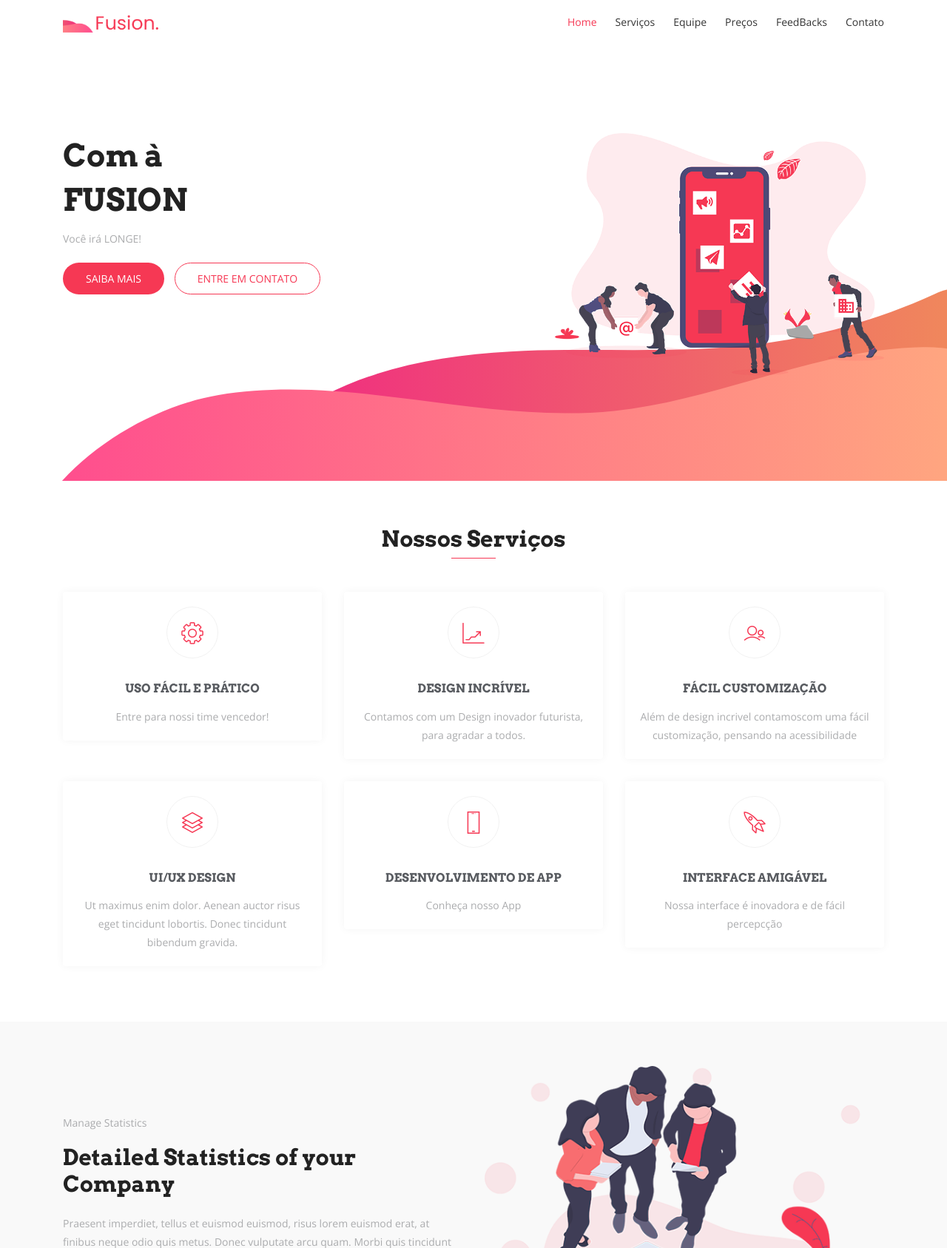
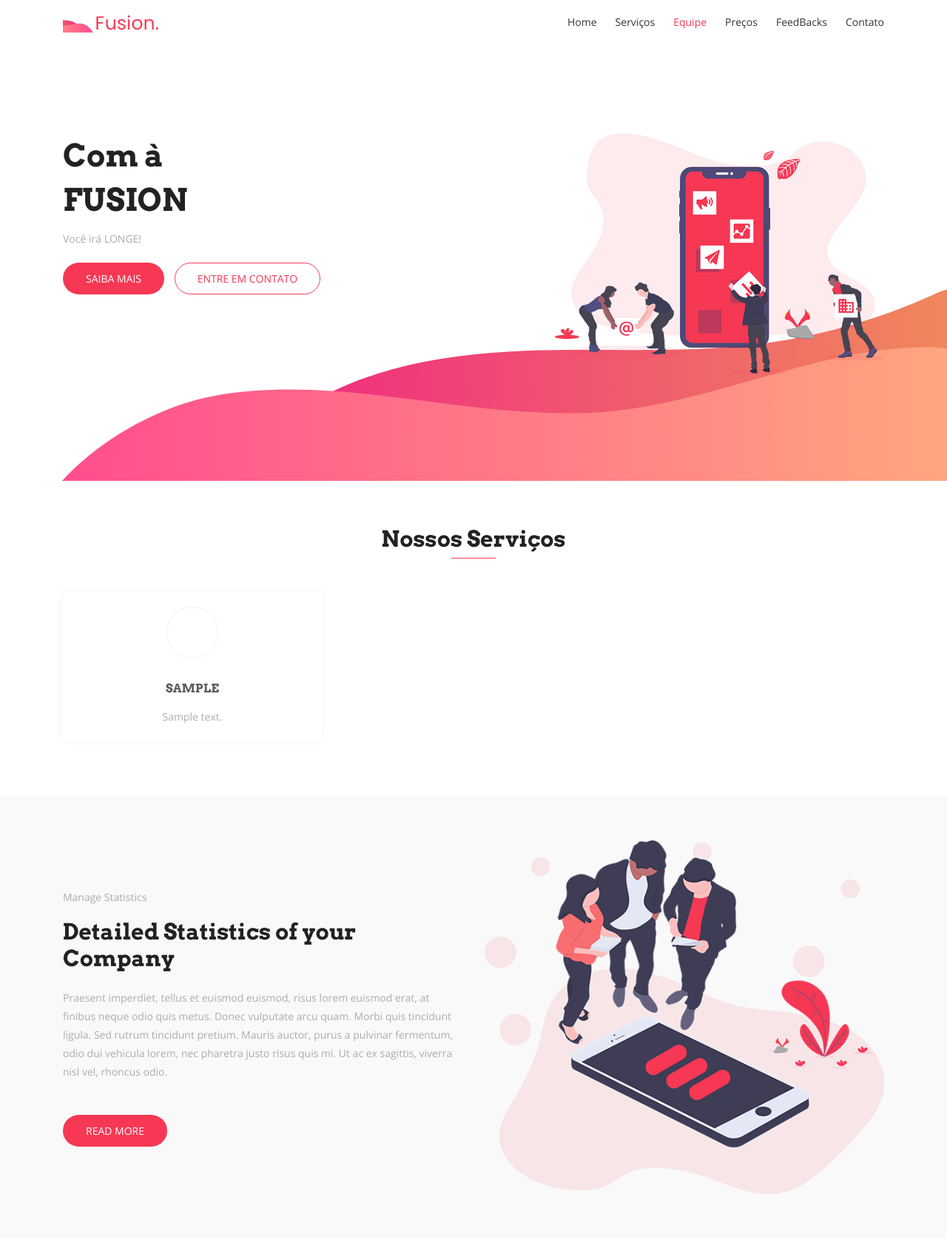
Before and after one commit to Todpig/FusionUdemy, a Django app: page / in a window 1280 px wide. Shown: the top 1687 px of the page at 74% size. Run offline with Django 4.2, Linux system fonts and the light colour scheme; tables that the repository leaves empty hold one stand-in row (values such as "Sample post"); some libraries are stand-ins or nearby versions; some web fonts are replaced.

Commit message:
mais codigo

```diff
--- a/Fusion/core/templates/servicos.html
+++ b/Fusion/core/templates/servicos.html
@@ -6,84 +6,20 @@
         <div class="shape wow fadeInDown" data-wow-delay="0.3s"></div>
       </div>
       <div class="row">
+        {% for s in servicos %}
         <!-- Services item -->
         <div class="col-md-6 col-lg-4 col-xs-12">
           <div class="services-item wow fadeInRight" data-wow-delay="0.3s">
             <div class="icon">
-              <i class="lni-cog"></i>
+              <i class="{{ s.icon }}"></i>
             </div>
             <div class="services-content">
-              <h3><a href="#">Uso fácil e prático</a></h3>
-              <p>Entre para nossi time vencedor! </p>
+              <h3><a href="#">{{ s.servico }}</a></h3>
+              <p>{{ s.descricao }}</p>
             </div>
           </div>
         </div>
-
-        <!-- Services item -->
-        <div class="col-md-6 col-lg-4 col-xs-12">
-          <div class="services-item wow fadeInRight" data-wow-delay="0.6s">
-            <div class="icon">
-              <i class="lni-stats-up"></i>
-            </div>
-            <div class="services-content">
-              <h3><a href="#">Design incrível</a></h3>
-              <p>Contamos com um Design inovador  futurista, para agradar a todos. </p>
-            </div>
-          </div>
-        </div>
-
-        <!-- Services item -->
-        <div class="col-md-6 col-lg-4 col-xs-12">
-          <div class="services-item wow fadeInRight" data-wow-delay="0.9s">
-            <div class="icon">
-              <i class="lni-users"></i>
-            </div>
-            <div class="services-content">
-              <h3><a href="#">Fácil customização</a></h3>
-              <p>Além de design incrivel contamoscom uma fácil customização, pensando na acessibilidade</p>
-            </div>
-          </div>
-        </div>
-
-        <!-- Services item -->
-        <div class="col-md-6 col-lg-4 col-xs-12">
-          <div class="services-item wow fadeInRight" data-wow-delay="1.2s">
-            <div class="icon">
-              <i class="lni-layers"></i>
-            </div>
-            <div class="services-content">
-              <h3><a href="#">UI/UX Design</a></h3>
-              <p>Ut maximus enim dolor. Aenean auctor risus eget tincidunt lobortis. Donec tincidunt bibendum gravida. </p>
-            </div>
-          </div>
-        </div>
-
-        <!-- Services item -->
-        <div class="col-md-6 col-lg-4 col-xs-12">
-          <div class="services-item wow fadeInRight" data-wow-delay="1.5s">
-            <div class="icon">
-              <i class="lni-mobile"></i>
-            </div>
-            <div class="services-content">
-              <h3><a href="#">Desenvolvimento de App</a></h3>
-              <p>Conheça nosso App </p>
-            </div>
-          </div>
-        </div>
-
-        <!-- Services item -->
-        <div class="col-md-6 col-lg-4 col-xs-12">
-          <div class="services-item wow fadeInRight" data-wow-delay="1.8s">
-            <div class="icon">
-              <i class="lni-rocket"></i>
-            </div>
-            <div class="services-content">
-              <h3><a href="#">Interface amigável</a></h3>
-              <p>Nossa interface é inovadora e de fácil percepcção </p>
-            </div>
-          </div>
-        </div>
-
+         {% endfor %}
       </div>
     </div>
   </section>
--- a/Fusion/core/templates/time.html
+++ b/Fusion/core/templates/time.html
@@ -6,96 +6,34 @@
         <div class="shape wow fadeInDown" data-wow-delay="0.3s"></div>
       </div>
       <div class="row">
+
+    <!-- Team Item Starts -->
+
+        {% for f in funcionarios %}
+
         <div class="col-lg-6 col-md-12 col-xs-12">
-          <!-- Team Item Starts -->
           <div class="team-item wow fadeInRight" data-wow-delay="0.2s">
             <div class="team-img">
-              <img class="img-fluid" src="{% static 'img/team/team-01.png' %}" alt="">
+              <img class="img-fluid" src="{{ f.imagem.thumb.url }}" alt="{{ f.nome }}">
             </div>
             <div class="contetn">
               <div class="info-text">
-                <h3><a href="#">David Smith</a></h3>
-                <p>Front-end Developer</p>
+                <h3><a href="#">{{ f.nome }}</a></h3>
+                <p>{{ f.cargo }}</p>
               </div>
-              <p>Lorem ipsum dolor sit amet, consectetur adipisicing elit. Quod eos id officiis hic tenetur.</p>
+              <p>{{ f.bio }}</p>
               <ul class="social-icons">
-                <li><a href="#"><i class="lni-facebook-filled" aria-hidden="true"></i></a></li>
-                <li><a href="#"><i class="lni-twitter-filled" aria-hidden="true"></i></a></li>
-                <li><a href="#"><i class="lni-instagram-filled" aria-hidden="true"></i></a></li>
+                <li><a href="{{ f.facebook }}"><i class="lni-facebook-filled" aria-hidden="true"></i></a></li>
+                <li><a href="{{ f.twitter }}"><i class="lni-twitter-filled" aria-hidden="true"></i></a></li>
+                <li><a href="{{ f.instagram }}"><i class="lni-instagram-filled" aria-hidden="true"></i></a></li>
               </ul>
             </div>
           </div>
         </div>
+
+        {% endfor %}
+
        <!-- Team Item Ends -->
-
-
-        <div class="col-lg-6 col-md-12 col-xs-12">
-          <!-- Team Item Starts -->
-          <div class="team-item wow fadeInRight" data-wow-delay="0.4s">
-            <div class="team-img">
-              <img class="img-fluid" src="{% static 'img/team/team-02.png' %}" alt="">
-            </div>
-            <div class="contetn">
-              <div class="info-text">
-                <h3><a href="#">ERIC PETERSON</a></h3>
-                <p>Product Designer</p>
-              </div>
-              <p>Lorem ipsum dolor sit amet, consectetur adipisicing elit. Quod eos id officiis hic tenetur.</p>
-              <ul class="social-icons">
-                <li><a href="#"><i class="lni-facebook-filled" aria-hidden="true"></i></a></li>
-                <li><a href="#"><i class="lni-twitter-filled" aria-hidden="true"></i></a></li>
-                <li><a href="#"><i class="lni-instagram-filled" aria-hidden="true"></i></a></li>
-              </ul>
-            </div>
-          </div>
-        </div>
-        <!-- Team Item Ends -->
-
-
-        <div class="col-lg-6 col-md-12 col-xs-12">
-          <!-- Team Item Starts -->
-          <div class="team-item wow fadeInRight" data-wow-delay="0.6s">
-            <div class="team-img">
-              <img class="img-fluid" src="{% static 'img/team/team-03.png' %}" alt="">
-            </div>
-            <div class="contetn">
-              <div class="info-text">
-                <h3><a href="#">DURWIN BABB</a></h3>
-                <p>Lead Designer</p>
-              </div>
-              <p>Lorem ipsum dolor sit amet, consectetur adipisicing elit. Quod eos id officiis hic tenetur.</p>
-              <ul class="social-icons">
-                <li><a href="#"><i class="lni-facebook-filled" aria-hidden="true"></i></a></li>
-                <li><a href="#"><i class="lni-twitter-filled" aria-hidden="true"></i></a></li>
-                <li><a href="#"><i class="lni-instagram-filled" aria-hidden="true"></i></a></li>
-              </ul>
-            </div>
-          </div>
-        </div>
-          <!-- Team Item Ends -->
-
-
-        <div class="col-lg-6 col-md-12 col-xs-12">
-          <!-- Team Item Starts -->
-          <div class="team-item wow fadeInRight" data-wow-delay="0.8s">
-            <div class="team-img">
-              <img class="img-fluid" src="{% static 'img/team/team-04.png' %}" alt="">
-            </div>
-            <div class="contetn">
-              <div class="info-text">
-                <h3><a href="#">MARIJN OTTE</a></h3>
-                <p>Lead Designer</p>
-              </div>
-              <p>Lorem ipsum dolor sit amet, consectetur adipisicing elit. Quod eos id officiis hic tenetur.</p>
-              <ul class="social-icons">
-                <li><a href="#"><i class="lni-facebook-filled" aria-hidden="true"></i></a></li>
-                <li><a href="#"><i class="lni-twitter-filled" aria-hidden="true"></i></a></li>
-                <li><a href="#"><i class="lni-instagram-filled" aria-hidden="true"></i></a></li>
-              </ul>
-            </div>
-          </div>
-        </div>
-          <!-- Team Item Ends -->
 
       </div>
     </div>
--- a/Fusion/core/views.py
+++ b/Fusion/core/views.py
@@ -1,4 +1,12 @@
 from django.views.generic import TemplateView
+
+from .models import Cargo, Funcionario, Servico
 
 class IndexView(TemplateView):
     template_name = 'index.html'
+
+    def get_context_data(self, **kwargs):
+        context = super(IndexView, self).get_context_data(**kwargs)
+        context['servicos'] = Servico.objects.order_by('?').all() ##.order_by('?') faz embaralhar os dados apresentados no template
+        context['funcionarios'] = Funcionario.objects.order_by('?').all()
+        return context
```
Also changed, not shown: Fusion/media/0f543128-5eec-4465-a2c0-9e93d45307e6.jpg (added), Fusion/media/5b6d1e3f-f3e2-4478-bb74-601b41609735.jpg (added), Fusion/media/74400277-e3b6-4126-9f4d-1330cce5e4f8.jpg (added), Fusion/media/e11d1535-578b-470a-a878-d3c728c7a360.jpg (added), Fusion/media/fd06aa09-13d4-45a6-954d-20afceab3d0f.jpg (added).
